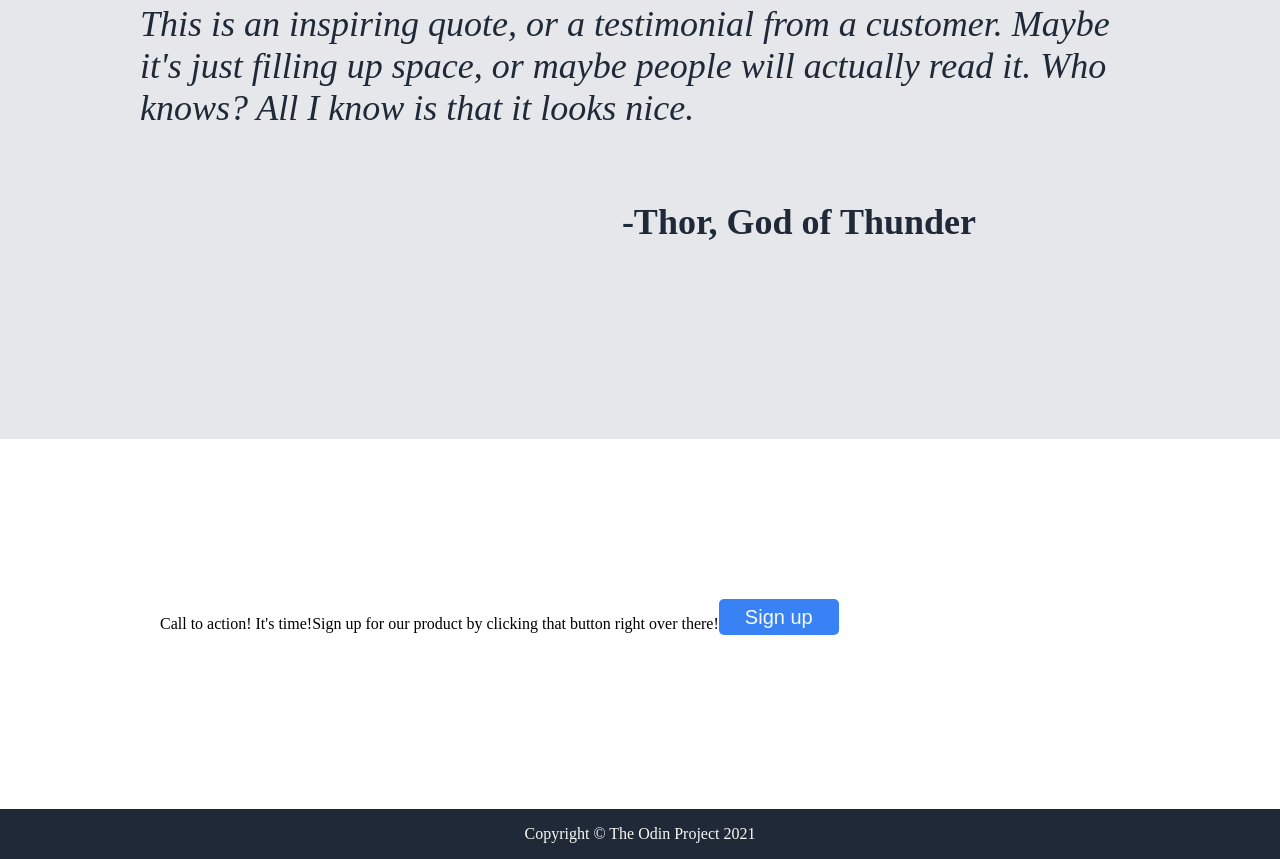
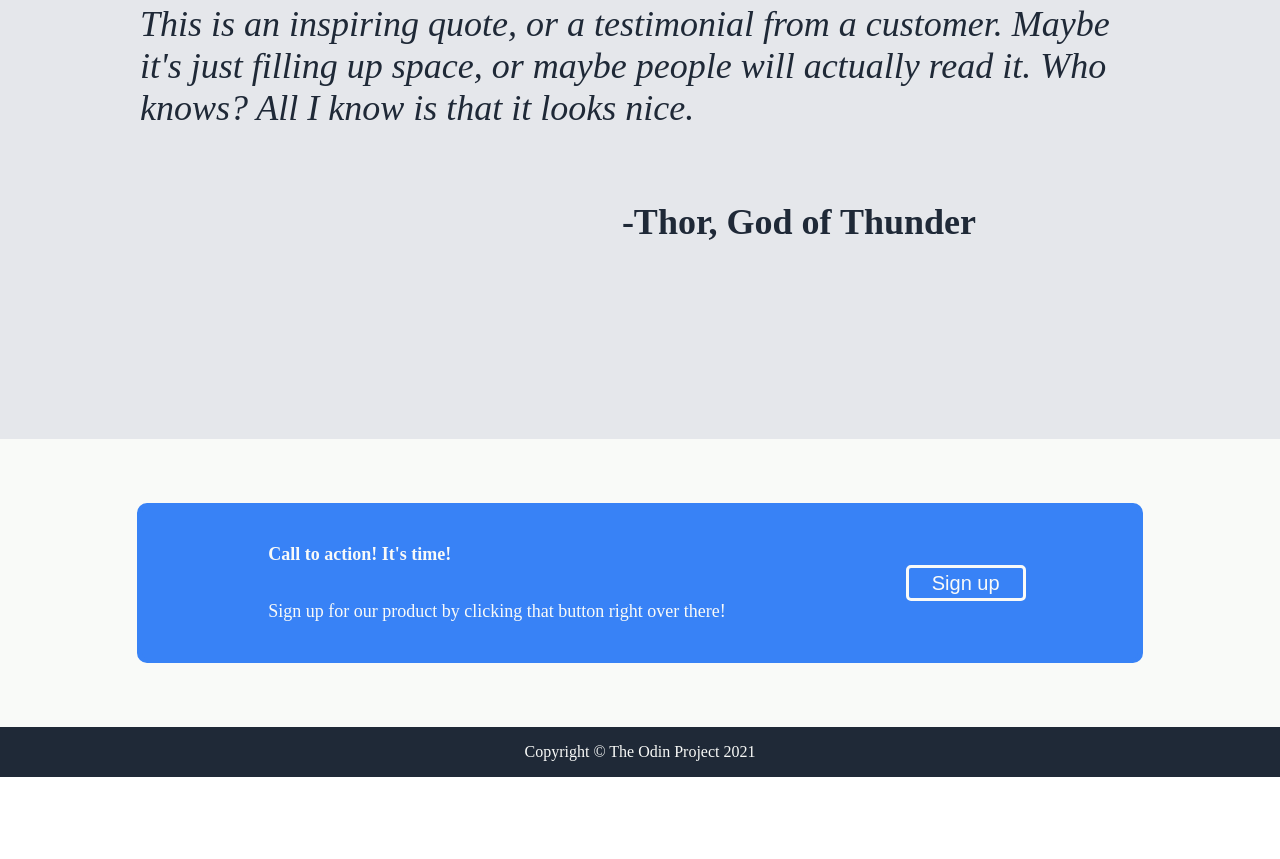
Before and after one commit to ChristianBenitez/odin-landing-page, a plain HTML site: page index.html in a window 1280 px wide. Shown: the part 1616-2475 px from the top of the page. After the commit the page ends 2393 px from the top, so only its background shows below. Drawn offline with Linux system fonts and the light colour scheme.

Commit message:
finished ad-section CSS and HTML

```diff
--- a/index.html
+++ b/index.html
@@ -50,10 +50,14 @@
             <p class="quote-author">-Thor, God of Thunder</p>
 
     </div>
-    <div class="ad">
-        <p>Call to action! It's time!</p>
-        <p>Sign up for our product by clicking that button right over there!</p>
-        <button>Sign up</button>
+    <div class="ad-section">
+        <div class="ad">
+            <div class="ad-text">
+                <p style="font-weight: bold;">Call to action! It's time!</p>
+                <p>Sign up for our product by clicking that button right over there!</p>
+            </div>
+            <button class="ad-button">Sign up</button>
+        </div>
     </div>
 </body>
 <footer>
--- a/styles.css
+++ b/styles.css
@@ -121,6 +121,7 @@ p.secondary-text{
     flex: 0 1 80%;
 
 }
+
 .quote-author{
     font-size: 36px;
     align-self: flex-end;
@@ -129,11 +130,36 @@ p.secondary-text{
     padding-right: 15%;
 }
 
-.ad {
+.ad-section {
     display: flex;
-    padding: 10em;
+    background-color:#F9FAF8;
+    padding: 5%;
+    justify-content: center;
 }
-
+.ad{
+    background-color: #3882F6;
+    color: #F9FAF8;
+    border :5px solid #3882F6;
+    border-radius: 10px;
+    display: flex;
+    padding-right: 7em;
+}
+.ad-text{
+    display: flex;
+    flex-direction: column;
+    padding: 1em 10em 1em 7em;
+    font-size: 18px;
+}
+.ad-button{
+    align-self: center;
+    background-color:  #3882F6;
+    border: 3px solid #F9FAF8;
+    border-radius: 5px;
+    font-size: 20px;
+    width: 6em;
+    height: 1.8em;
+    color: #F9FAF8;
+}
 button{
     background-color:  #3882F6;
     border: 3px #3882F6;
```
